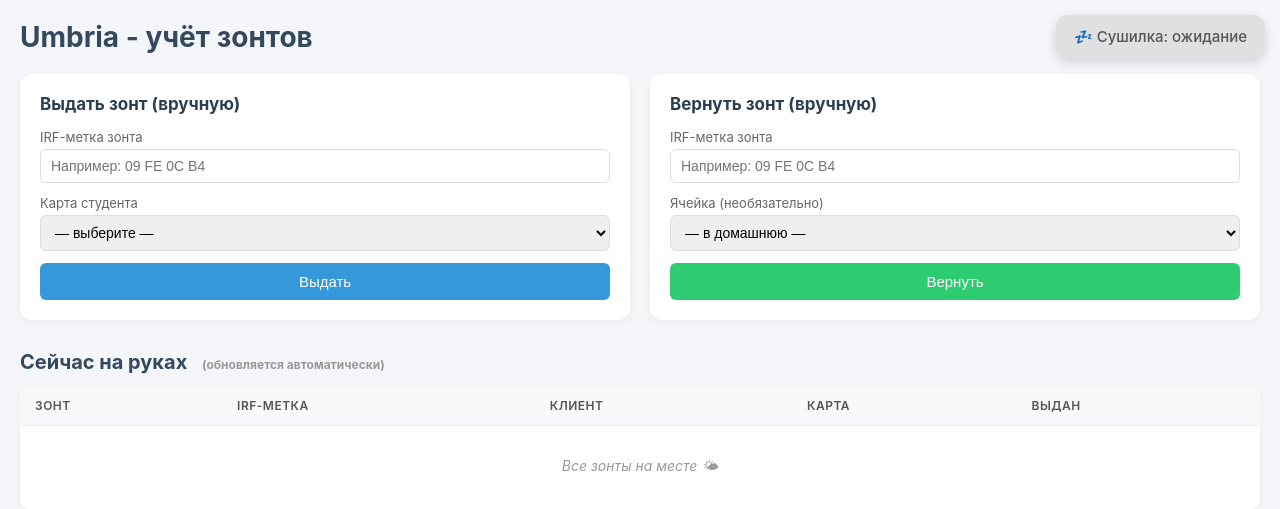
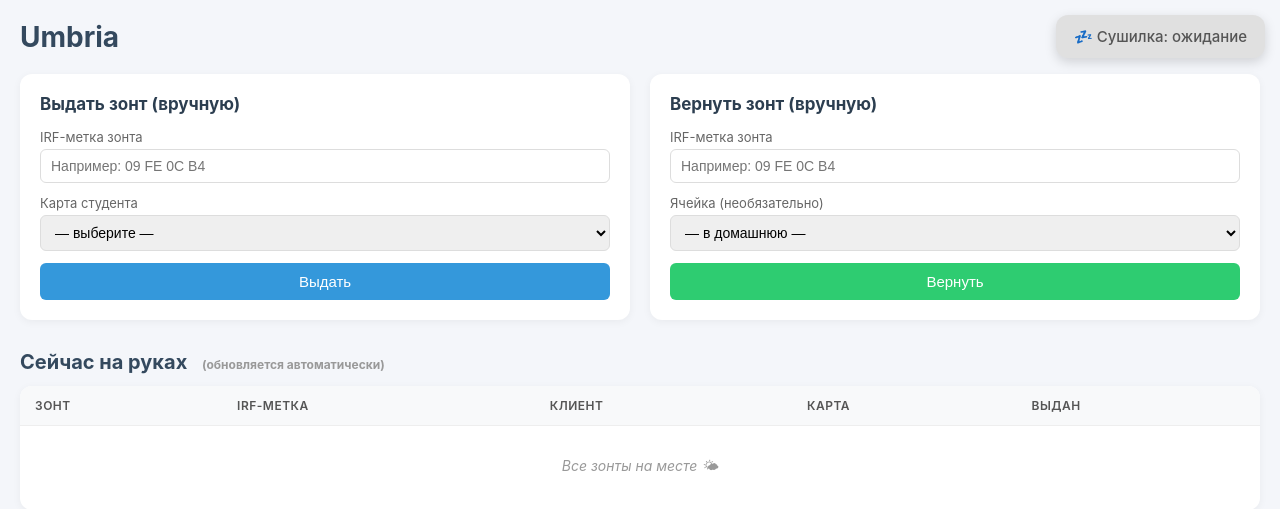
Before and after one commit to m3wqd/Umbria, a Django app: page / in a window 1280 px wide. Shown: the top 509 px of the page. Run offline with Django 5.2, Linux system fonts and the light colour scheme; data comes from the database, SQL or seed files in the repository; data that the repository does not hold is empty.

Commit message:
изменение в дизайне

```diff
--- a/inventory/templates/inventory/index.html
+++ b/inventory/templates/inventory/index.html
@@ -155,7 +155,7 @@
 
     <div id="dryer-box">💤 Сушилка: ожидание</div>
 
-    <h1>Umbria - учёт зонтов</h1>
+    <h1>Umbria</h1>
 
     {% if messages %}
         <div class="messages">
```
